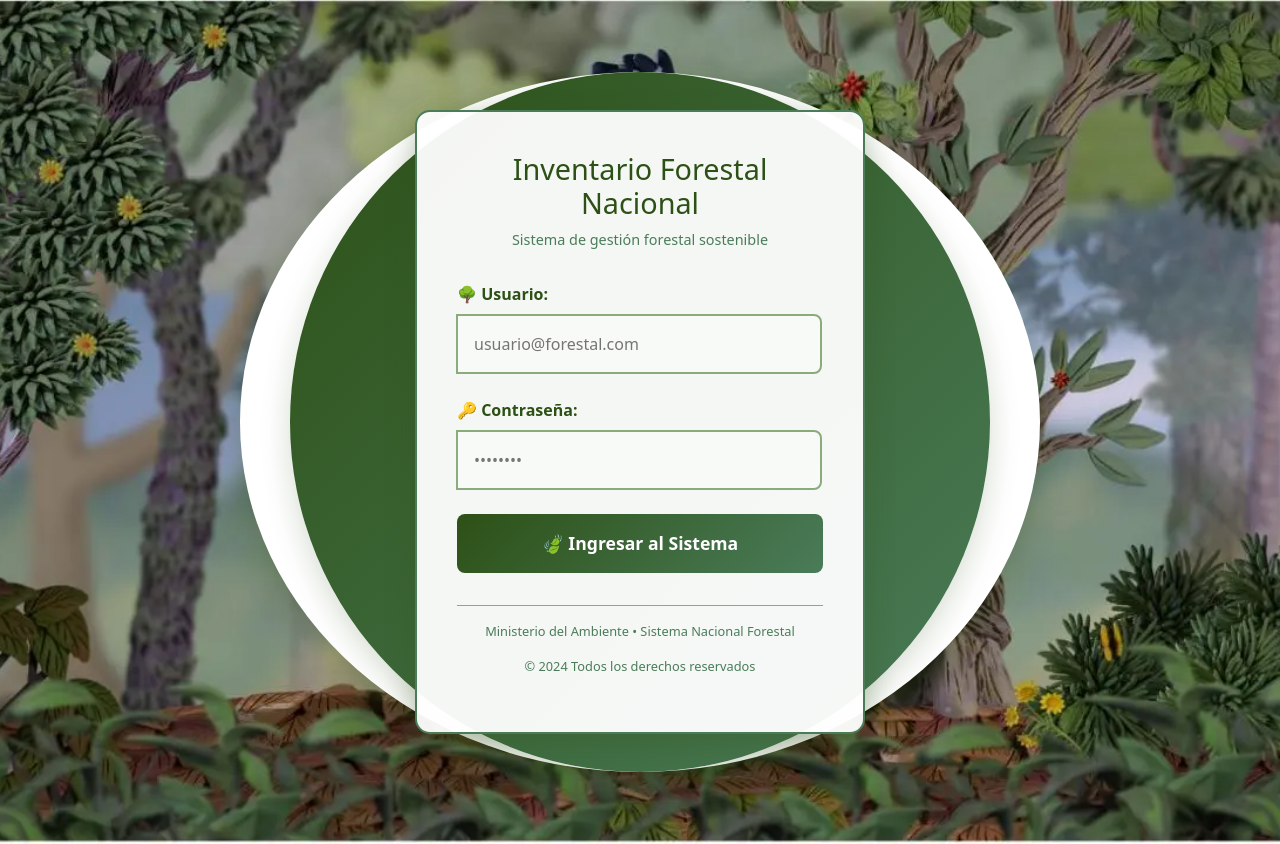
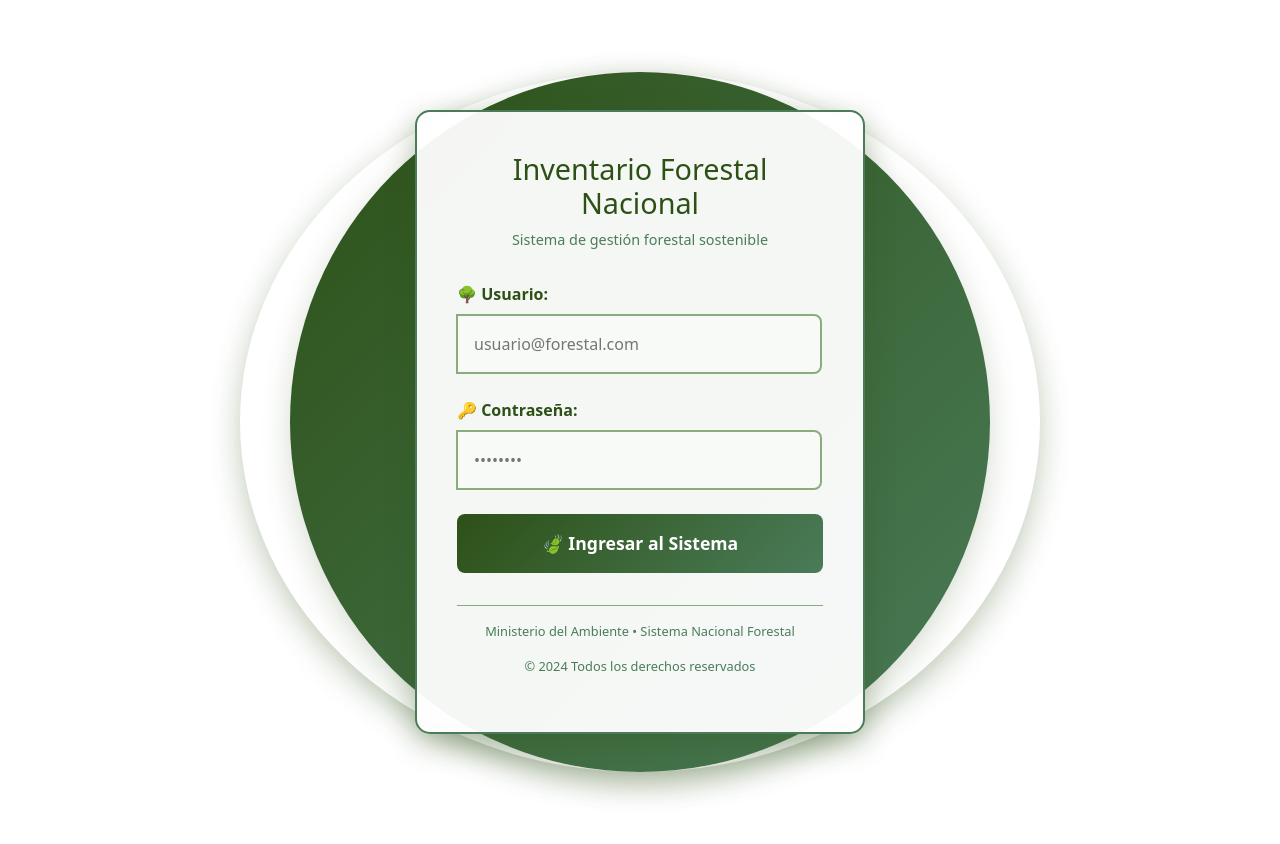
Before and after one commit to NeyBg23/ifn-fronted-web, a React (Vite) app: page / in a window 1280 px wide. Built offline with nearby package versions, Linux system fonts and the light colour scheme.

Commit message:
Update Home.css

```diff
--- a/src/styles/Home.css
+++ b/src/styles/Home.css
@@ -1,3 +1,7 @@
+body {
+    background: #ffff;
+}
+
 .custom-navbar {
   background-color: #2c5f2d;
 }
```
